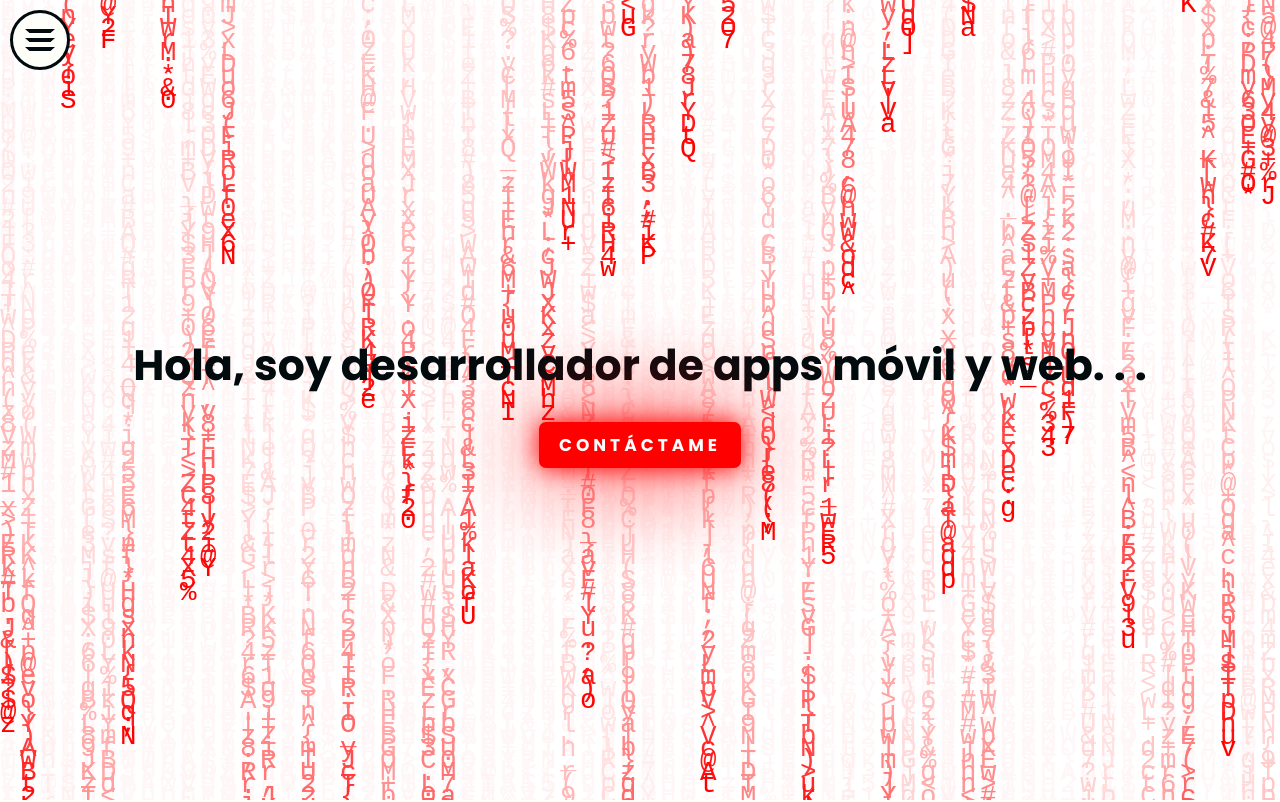
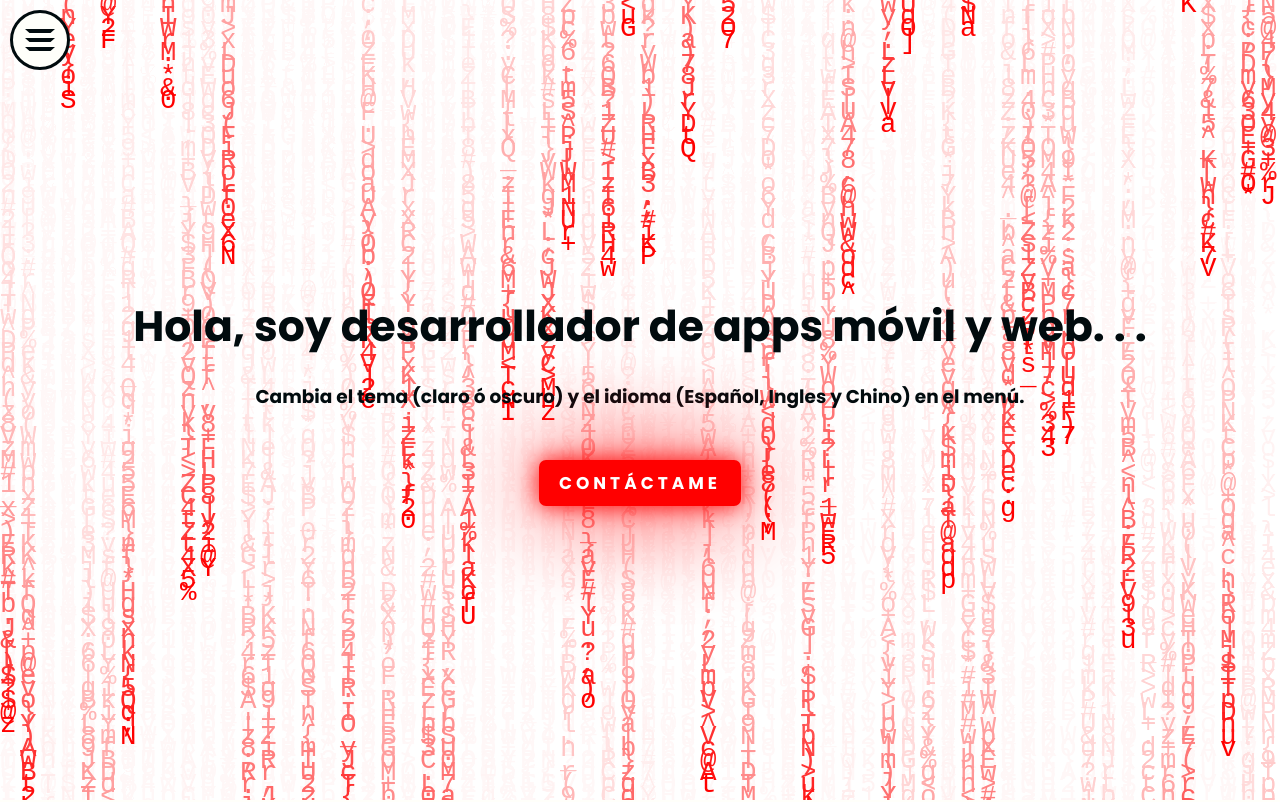
Before and after one commit to Armando2423/TMIR, a React (Vite) app: page / in a window 1280 px wide. Shown: the top 802 px of the page. Built offline with nearby package versions, Linux system fonts and the light colour scheme.

Commit message:
update text CV again

```diff
--- a/src/components/Home/Home.css
+++ b/src/components/Home/Home.css
@@ -42,10 +42,17 @@ h1 {
 
 .div-btn-contact {
     display: flex;
+    flex-direction: column;
     margin-top: 25px;
     margin: 25px auto 0;
     align-items: center;
     justify-content: center;
+}
+
+.txt-home {
+    color: var(--midnight);
+    font-size: var(--txt-size);
+    margin-bottom: 50px;
 }
 
 /* BUTTON */
--- a/src/components/Home/Home.jsx
+++ b/src/components/Home/Home.jsx
@@ -58,6 +58,7 @@ export default function Home() {
                     animateOn="view" // o "hover"
                 />
                 <div className="div-btn-contact">
+                    <span className="txt-home">{texts.home.txt}</span>
                     <button
                         onClick={() => {
                             const section = document.getElementById('get-in-touch');
--- a/src/configuration/languages/GlobalLanguages.jsx
+++ b/src/configuration/languages/GlobalLanguages.jsx
@@ -23,6 +23,7 @@ const translations = {
         /* COMPONENT HOME */
         home: {
             title: 'Hola, soy desarrollador de apps móvil y web. . .',
+            txt: 'Cambia el tema (claro ó oscuro) y el idioma (Español, Ingles y Chino) en el menú.',
             btn: 'Contáctame',
         },
         /* COMPONENT ABOUT ME */
@@ -156,6 +157,7 @@ const translations = {
         },
         home: {
             title: 'Hi, I am a mobile and web app developer...',
+            txt: 'Change the theme (light or dark) and the language (Spanish, English, and Chinese) in the menu.',
             btn: 'Get in Touch',
         },
         about_me: {
@@ -286,6 +288,7 @@ const translations = {
         },
         home: {
             title: '你好，我是一名移动端和网页应用开发者...',
+            txt: '在菜单中更改主题（浅色或深色）和语言（西班牙语、英语和中文）。',
             btn: '联系我',
         },
         about_me: {
```
